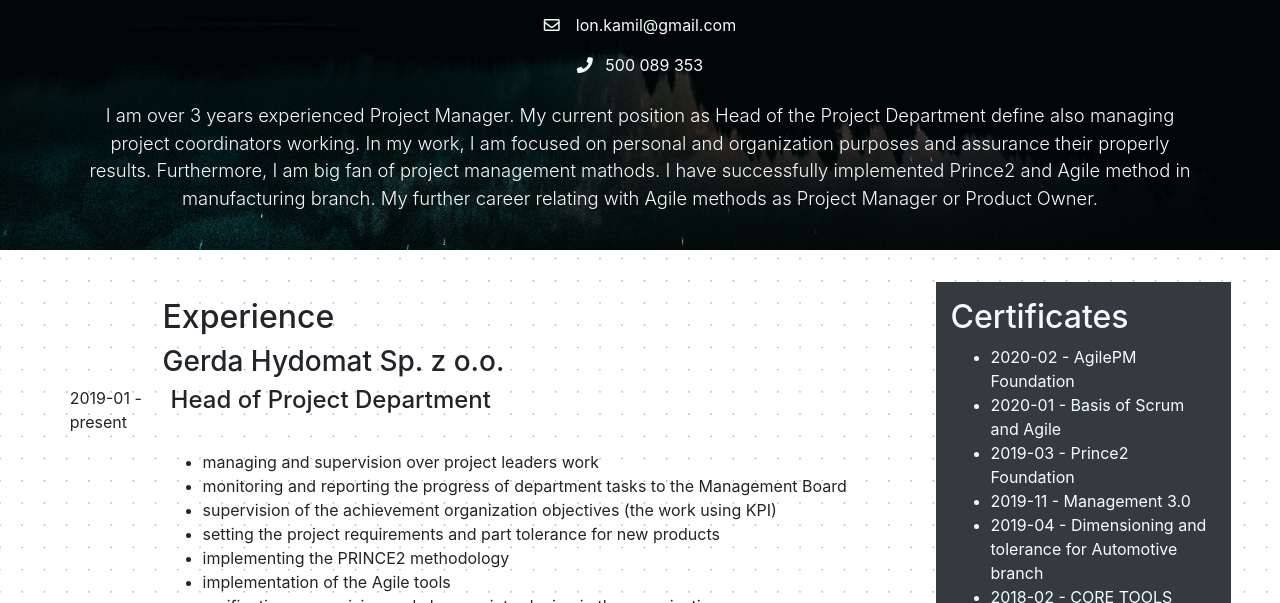
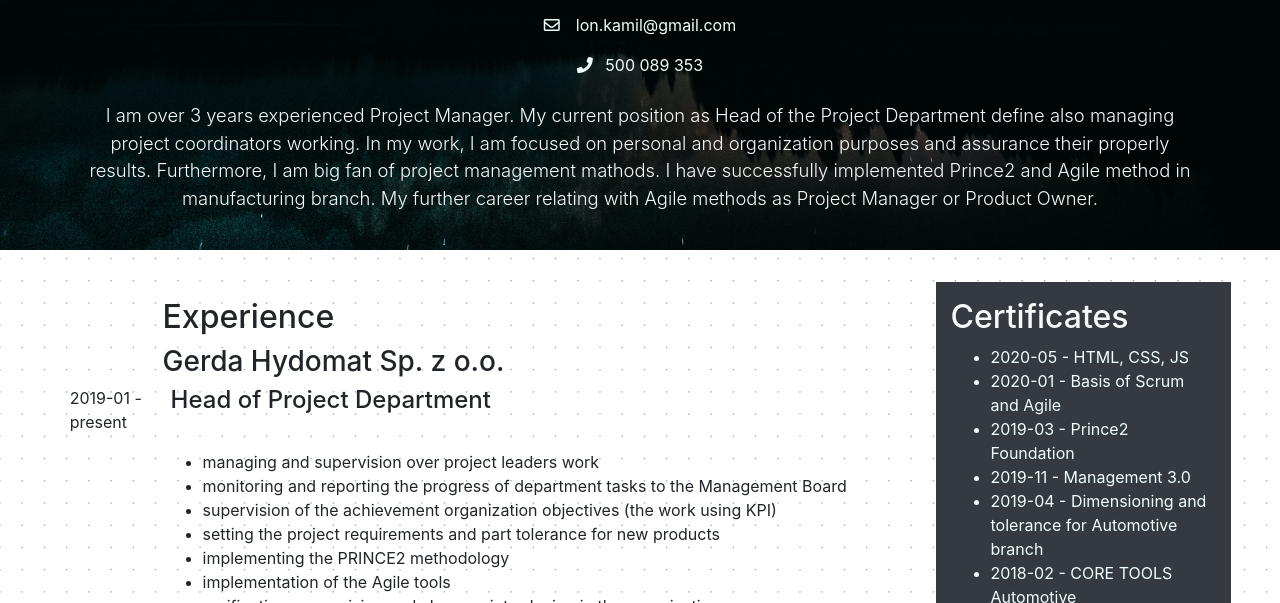
Before and after one commit to lonek1/webResume, a plain HTML site: page index_eng.html in a window 1280 px wide. Shown: the part 497-1100 px from the top of the page. Drawn offline with nearby package versions, Linux system fonts and the light colour scheme.

Commit message:
Update index_eng.html

```diff
--- a/index_eng.html
+++ b/index_eng.html
@@ -194,15 +194,15 @@
             <h2>Certificates</h2>
             </div>
             <ul>
-                <li> <a target="_blank" href="/webResume/Assets/AGILEPM_Kamil%20Lon_certyfikat.pdf" onclick="window.open('/webResume/Assets/AGILEPM_Kamil%20Lon_certyfikat.pdf', width=200, height=200).focus(); return false">2020-02 - AgilePM Foundation</a></li>
-                <li><a target="_blank" href="/webResume/Assets/Podstawy_SCRUM_i_Agile_Kamil%20Lon_certyfikat.jpg" onclick="window.open('/webResume/Assets/Podstawy_SCRUM_i_Agile_Kamil%20Lon_certyfikat.jpg', width=200, height=200).focus(); return false">2020-01 - Basis of Scrum and Agile</a></li>
-                <li><a target="_blank" href="/webResume/Assets/Prince2_Kamil%20Lon_certyfikat.pdf" onclick="window.open('/webResume/Assets/Prince2_Kamil%20Lon_certyfikat.pdf', width=200, height=200).focus(); return false">2019-03 - Prince2 Foundation</a></li>
-                <li><a target="_blank" href="/webResume/Assets/Management-3-0-Kamil%20Lon-certificate.pdf" onclick="window.open('/webResume/Assets/Management-3-0-Kamil%20Lon-certificate.pdf', width=200, height=200).focus(); return false">2019-11 - Management 3.0</a></li>
-                <li><a target="_blank" href="/webResume/Assets/Wymiarowanie_Tolerowanie_Kamil%20%C5%81o%C5%84_szkolenie.jpg" onclick="window.open('/webResume/Assets/Wymiarowanie_Tolerowanie_Kamil%20%C5%81o%C5%84_szkolenie.jpg', width=200, height=200).focus(); return false">2019-04 - Dimensioning and tolerance for Automotive branch</a></li>
-                <li><a target="_blank" href="/webResume/Assets/Core_Tools_Kamil%20%C5%81o%C5%84_szkolenie.jpg" onclick="window.open('/webResume/Assets/Core_Tools_Kamil%20%C5%81o%C5%84_szkolenie.jpg', width=200, height=200).focus(); return false">2018-02 - CORE TOOLS Automotive</a></li>
-                <li><a target="_blank" href="/webResume/Assets/Kompetencje_Kierownicze_Kamil%20Lon_szkolenie.jpg" onclick="window.open('/webResume/Assets/Kompetencje_Kierownicze_Kamil%20Lon_szkolenie.jpg', width=200, height=200).focus(); return false">2017-07 - Management competencies - workshop (4 months)</a></li>
-                <li><a target="_blank" href="/webResume/Assets/TEAM_LIDER_Kamil%20Lon_certyfikat.pdf" onclick="window.open('/webResume/Assets/TEAM_LIDER_Kamil%20Lon_certyfikat.pdf', width=200, height=200).focus(); return false">2017-08 - Team Leader - Teams and Projects</a></li>
-                <li><a target="_blank" href="/webResume/Assets/IATF_Kamil%20%C5%81o%C5%84_szkolenie.jpg" onclick="window.open('/webResume/Assets/IATF_Kamil%20%C5%81o%C5%84_szkolenie.jpg', width=200, height=200).focus(); return false">2017-07 - Quality System ISO 9001 and IATF 16949 - auditor workshop</a></li>
+                 <li> <a target="_blank" href="/Assets/CodeBerry_Kamil%20Lon_Certyfikat.pdf" onclick="window.open('/Assets/CodeBerry_Kamil%20Lon_Certyfikat.pdf', width=200, height=200).focus(); return false">2020-05 - HTML, CSS, JS</a></li>
+                <li><a target="_blank" href="/Assets/Podstawy_SCRUM_i_Agile_Kamil%20Lon_certyfikat.jpg" onclick="window.open('/Assets/Podstawy_SCRUM_i_Agile_Kamil%20Lon_certyfikat.jpg', width=200, height=200).focus(); return false">2020-01 - Basis of Scrum and Agile</a></li>
+                <li><a target="_blank" href="/Assets/Prince2_Kamil%20Lon_certyfikat.pdf" onclick="window.open('/Assets/Prince2_Kamil%20Lon_certyfikat.pdf', width=200, height=200).focus(); return false">2019-03 - Prince2 Foundation</a></li>
+                <li><a target="_blank" href="/Assets/Management-3-0-Kamil%20Lon-certificate.pdf" onclick="window.open('/Assets/Management-3-0-Kamil%20Lon-certificate.pdf', width=200, height=200).focus(); return false">2019-11 - Management 3.0</a></li>
+                <li><a target="_blank" href="/Assets/Wymiarowanie_Tolerowanie_Kamil%20%C5%81o%C5%84_szkolenie.jpg" onclick="window.open('/Assets/Wymiarowanie_Tolerowanie_Kamil%20%C5%81o%C5%84_szkolenie.jpg', width=200, height=200).focus(); return false">2019-04 - Dimensioning and tolerance for Automotive branch</a></li>
+                <li><a target="_blank" href="/Assets/Core_Tools_Kamil%20%C5%81o%C5%84_szkolenie.jpg" onclick="window.open('/Assets/Core_Tools_Kamil%20%C5%81o%C5%84_szkolenie.jpg', width=200, height=200).focus(); return false">2018-02 - CORE TOOLS Automotive</a></li>
+                <li><a target="_blank" href="/Assets/Kompetencje_Kierownicze_Kamil%20Lon_szkolenie.jpg" onclick="window.open('/Assets/Kompetencje_Kierownicze_Kamil%20Lon_szkolenie.jpg', width=200, height=200).focus(); return false">2017-07 - Management competencies - workshop (4 months)</a></li>
+                <li><a target="_blank" href="/Assets/TEAM_LIDER_Kamil%20Lon_certyfikat.pdf" onclick="window.open('/Assets/TEAM_LIDER_Kamil%20Lon_certyfikat.pdf', width=200, height=200).focus(); return false">2017-08 - Team Leader - Teams and Projects</a></li>
+                <li><a target="_blank" href="/Assets/IATF_Kamil%20%C5%81o%C5%84_szkolenie.jpg" onclick="window.open('/Assets/IATF_Kamil%20%C5%81o%C5%84_szkolenie.jpg', width=200, height=200).focus(); return false">2017-07 - Quality System ISO 9001 and IATF 16949 - auditor workshop</a></li>
             </ul>
             <div id="Skills">
             <h2>Skills</h2>
```
